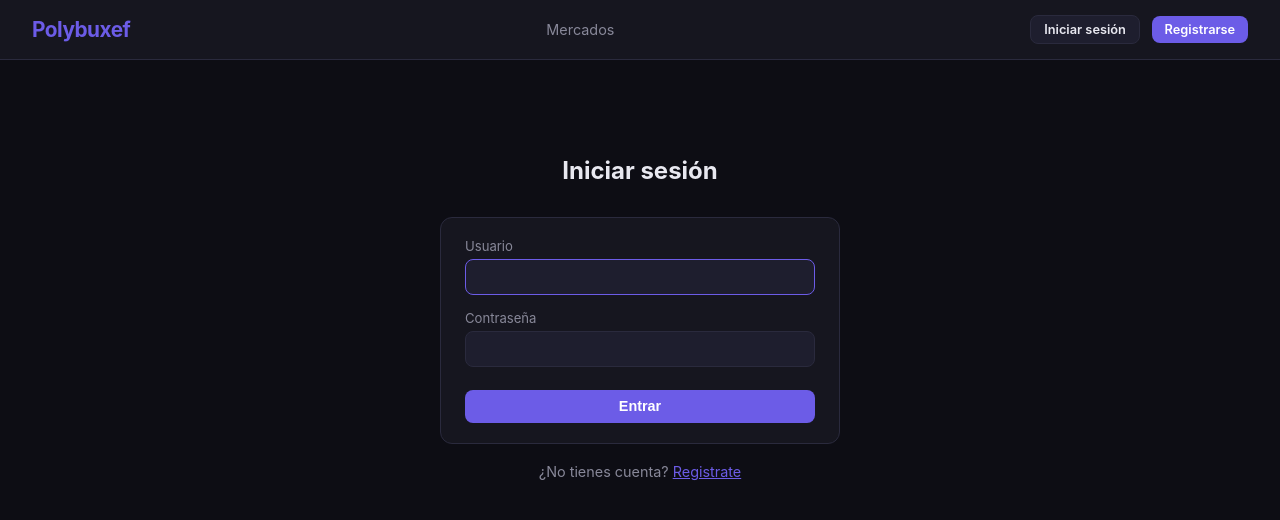
After one commit to cesarbarrueto0409/polybuxef, a Django app: template core/templates/registration/login.html in a window 1280 px wide. The commit adds this page. Shown: the top 520 px of the page. Run offline with Django 5.2, Linux system fonts and the light colour scheme; the template is opened without the code that fills it, so the values that code supplies are empty.

Commit message:
feat: implement login frontend

```diff
--- a/core/templates/base.html
+++ b/core/templates/base.html
@@ -206,11 +206,18 @@
   <a href="/" class="nav-logo">Polybuxef</a>
   <div class="nav-links">
     <a href="/" {% if request.path == '/' %}class="active"{% endif %}>Mercados</a>
-    <a href="/portafolio/1/" {% if '/portafolio/' in request.path %}class="active"{% endif %}>Mi Portafolio</a>
+    {% if user.is_authenticated and user.perfil %}
+    <a href="/portafolio/{{ user.perfil.usuario.id }}/" {% if '/portafolio/' in request.path %}class="active"{% endif %}>Mi Portafolio</a>
+    {% endif %}
   </div>
   <div class="nav-user">
-    <span>usuario_test</span>
-    <span class="balance-chip" id="nav-balance">$ —</span>
+    {% if user.is_authenticated %}
+      <a href="{% url 'perfil' %}" style="color:var(--muted); text-decoration:none;">{{ user.username }}</a>
+      <span class="balance-chip" id="nav-balance">$ —</span>
+    {% else %}
+      <a href="{% url 'login' %}" class="btn btn-secondary btn-sm">Iniciar sesión</a>
+      <a href="{% url 'registro' %}" class="btn btn-primary btn-sm">Registrarse</a>
+    {% endif %}
   </div>
 </nav>
 
@@ -221,7 +228,7 @@
 <div id="toast"></div>
 
 <script>
-  const USUARIO_ID = 1;
+  const USUARIO_ID = {% if user.is_authenticated and user.perfil %}{{ user.perfil.usuario.id }}{% else %}null{% endif %};
 
   function toast(msg, type = 'ok') {
     const el = document.getElementById('toast');
@@ -239,7 +246,7 @@
     } catch {}
   }
 
-  fetchBalance();
+  if (USUARIO_ID) fetchBalance();
 </script>
 {% block extra_js %}{% endblock %}
 </body>
--- /dev/null
+++ b/core/templates/registration/login.html
@@ -0,0 +1,37 @@
+{% extends "base.html" %}
+{% block title %}Iniciar sesión - Polybuxef{% endblock %}
+
+{% block content %}
+<div style="max-width:400px; margin:4rem auto;">
+  <h1 class="page-title" style="text-align:center; margin-bottom:2rem;">Iniciar sesión</h1>
+
+  {% if error %}
+  <div style="background:rgba(214,48,49,.15); border:1px solid var(--no); border-radius:8px;
+              padding:.8rem 1rem; margin-bottom:1.2rem; color:var(--no); font-size:.9rem;">
+    {{ error }}
+  </div>
+  {% endif %}
+
+  <div class="card">
+    <form method="post">
+      {% csrf_token %}
+      <div class="form-group">
+        <label for="username">Usuario</label>
+        <input class="input-field" id="username" name="username" type="text" required autofocus>
+      </div>
+      <div class="form-group">
+        <label for="password">Contraseña</label>
+        <input class="input-field" id="password" name="password" type="password" required>
+      </div>
+      <button class="btn btn-primary" style="width:100%; margin-top:.5rem;" type="submit">
+        Entrar
+      </button>
+    </form>
+  </div>
+
+  <p style="text-align:center; margin-top:1.2rem; font-size:.9rem; color:var(--muted);">
+    ¿No tienes cuenta?
+    <a href="{% url 'registro' %}" style="color:var(--accent);">Registrate</a>
+  </p>
+</div>
+{% endblock %}
```
Also changed, not shown: core/templates/registration/registro.html (added, +51 -0 lines).
